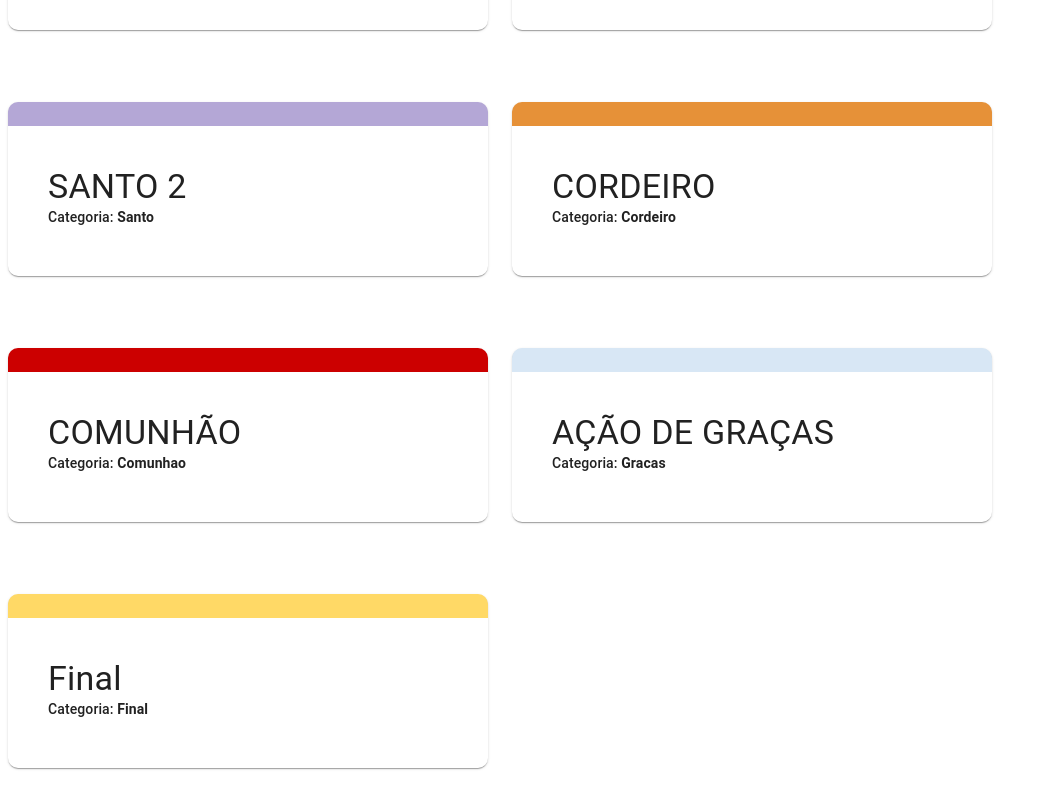
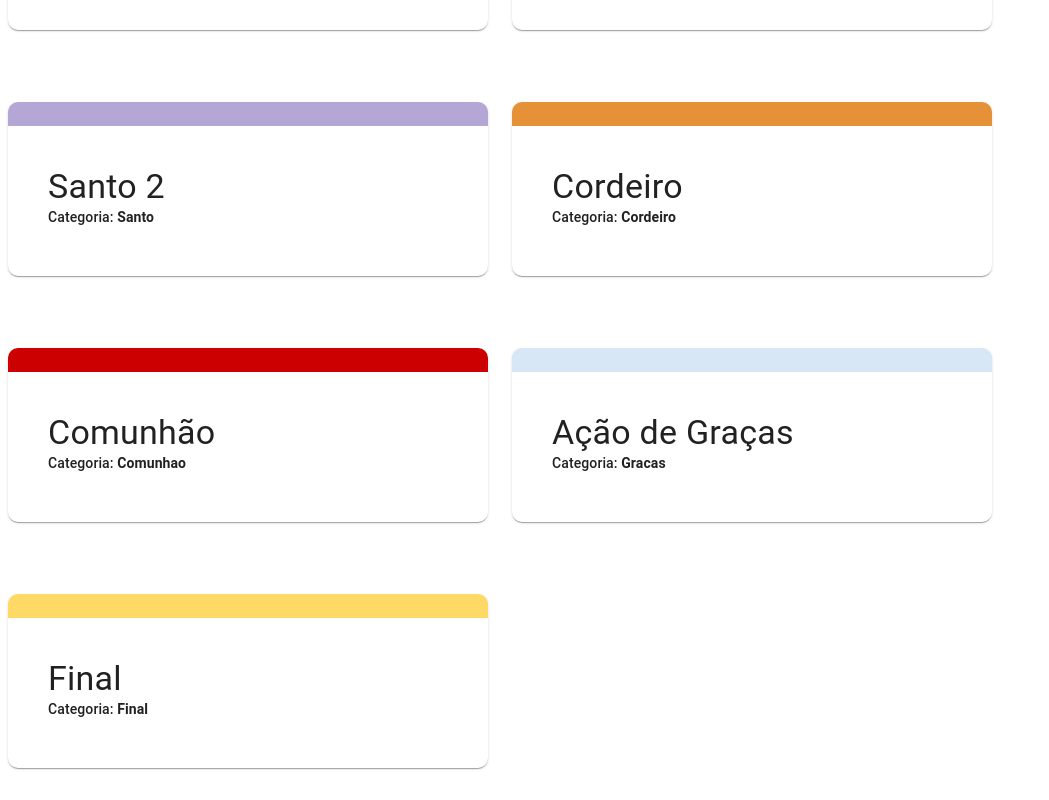
Before and after one commit to rafadealmeida/repertorio, a React (Create React App) app: page /missa in a window 1280 px wide. Shown: the part 821-1621 px from the top of the page, without its empty margins (0-1049 px from the left). Built offline with nearby package versions, Linux system fonts and the light colour scheme.

Commit message:
Ajuste ortografico

```diff
--- a/src/_mocks/repertorioMissa.js
+++ b/src/_mocks/repertorioMissa.js
@@ -198,7 +198,7 @@ const repertorioMissa = [
     `,
   },
   {
-    titulo: 'SANTO 2',
+    titulo: 'Santo 2',
     id: sumId(),
     categoria: 'Santo',
     cifra: `
@@ -239,7 +239,7 @@ const repertorioMissa = [
     `,
   },
   {
-    titulo: 'CORDEIRO',
+    titulo: 'Cordeiro',
     id: sumId(),
     categoria: 'Cordeiro',
     cifra: `
@@ -260,7 +260,7 @@ const repertorioMissa = [
     `,
   },
   {
-    titulo: 'COMUNHÃO',
+    titulo: 'Comunhão',
     id: sumId(),
     categoria: 'Comunhao',
     cifra: `
@@ -295,7 +295,7 @@ const repertorioMissa = [
     `,
   },
   {
-    titulo: 'AÇÃO DE GRAÇAS',
+    titulo: 'Ação de Graças',
     id: sumId(),
     categoria: 'Gracas',
     cifra: `
```
